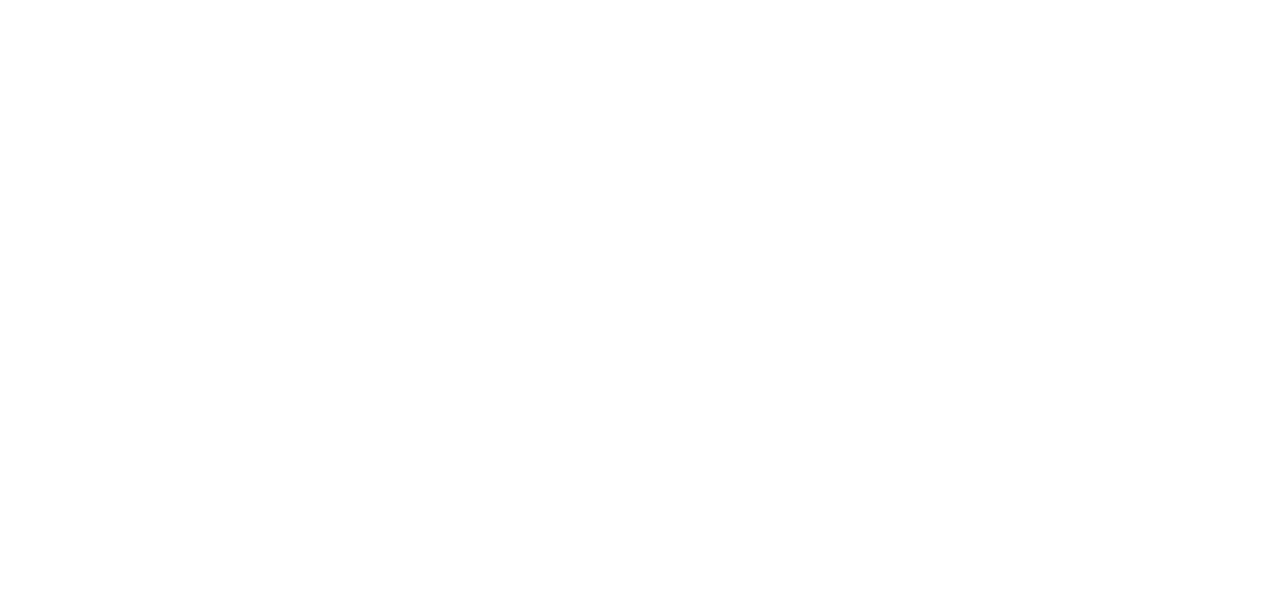
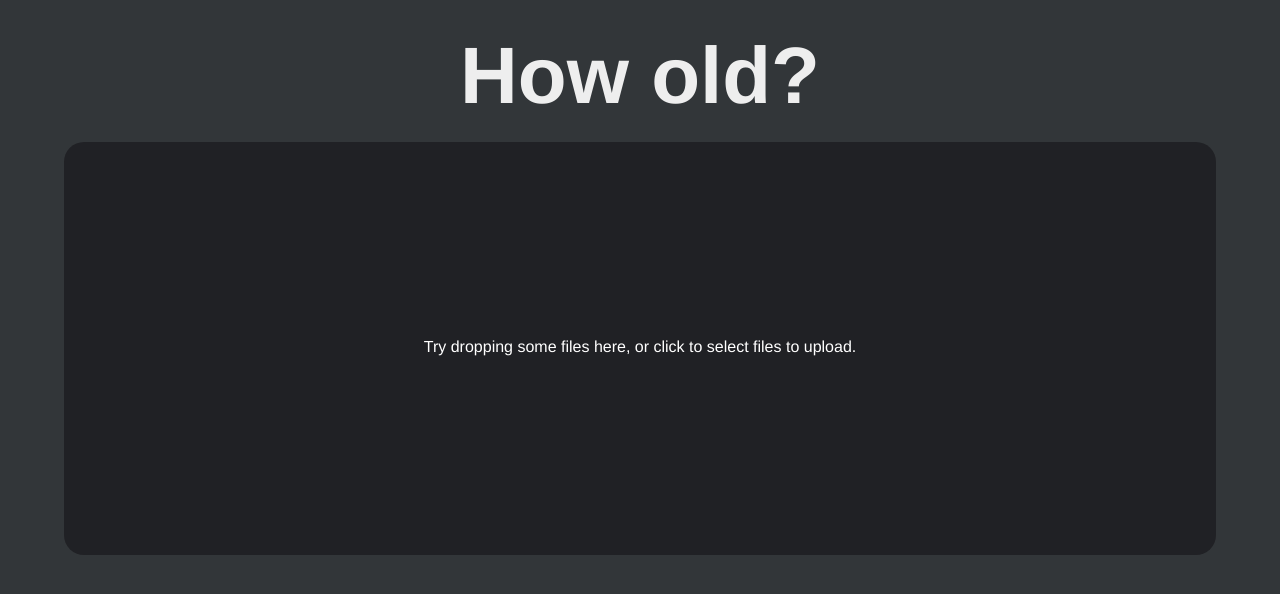
Before and after one commit to LeonHuston/MSA2019WebApp, a React (Create React App) app: page / in a window 1280 px wide. Shown: the top 594 px of the page. Built offline with nearby package versions, Linux system fonts and the light colour scheme.

Commit message:
App Component Header Export Result Comp bugfix

```diff
--- a/src/App.tsx
+++ b/src/App.tsx
@@ -1,7 +1,35 @@
 import React, { Component } from "react";
+import DropArea from "./Components/DropArea/DropArea";
+import Header from "./Components/Header/Header";
+import Result from "./Components/Result/Result";
 
-const App: React.FC = () => {
-  return <div />;
-};
+interface IState {
+  result: string;
+  fileLength: number;
+}
+
+class App extends Component<{}, IState> {
+  public constructor(props: any) {
+    super(props);
+    this.state = {
+      result: "",
+      fileLength: 0
+    };
+  }
+
+  public resultState = (resultSring: string, fileLen: any) => {
+    this.setState({ result: resultSring, fileLength: fileLen });
+  };
+
+  public render() {
+    return (
+      <div>
+        <Header />
+        <DropArea setResults={this.resultState} />
+        <Result result={this.state.result} fileLength={this.state.fileLength} />
+      </div>
+    );
+  }
+}
 
 export default App;
--- a/src/Components/Header/Header.tsx
+++ b/src/Components/Header/Header.tsx
@@ -8,3 +8,5 @@ const Header: React.FC = () => {
     </div>
   );
 };
+
+export default Header;
--- a/src/Components/Result/Result.tsx
+++ b/src/Components/Result/Result.tsx
@@ -7,14 +7,15 @@ interface IProps {
 }
 
 export default class Result extends Component<IProps, {}> {
-
-    public render(){
-        return (
-            <div className="dank">
-                {this.props.result === && this.props.fileLength > 0 ?
-                <Loader type="TailSpin" color="#00BFFF" height={80} width={80} /> :
-                <p>{this.props.result}</p>}
-            </div>
-        )
-    }
+  public render() {
+    return (
+      <div className="dank">
+        {this.props.result === "" && this.props.fileLength > 0 ? (
+          <Loader type="TailSpin" color="#00BFFF" height={80} width={80} />
+        ) : (
+          <p>{this.props.result}</p>
+        )}
+      </div>
+    );
+  }
 }
--- a/src/index.css
+++ b/src/index.css
@@ -1,13 +1,6 @@
 body {
-  margin: 0;
-  font-family: -apple-system, BlinkMacSystemFont, 'Segoe UI', 'Roboto', 'Oxygen',
-    'Ubuntu', 'Cantarell', 'Fira Sans', 'Droid Sans', 'Helvetica Neue',
-    sans-serif;
-  -webkit-font-smoothing: antialiased;
-  -moz-osx-font-smoothing: grayscale;
+    margin: 0;
+    padding: 0;
+    font-family: Helvetica, sans-serif;
+    background-color: #323639;
 }
-
-code {
-  font-family: source-code-pro, Menlo, Monaco, Consolas, 'Courier New',
-    monospace;
-}
```
